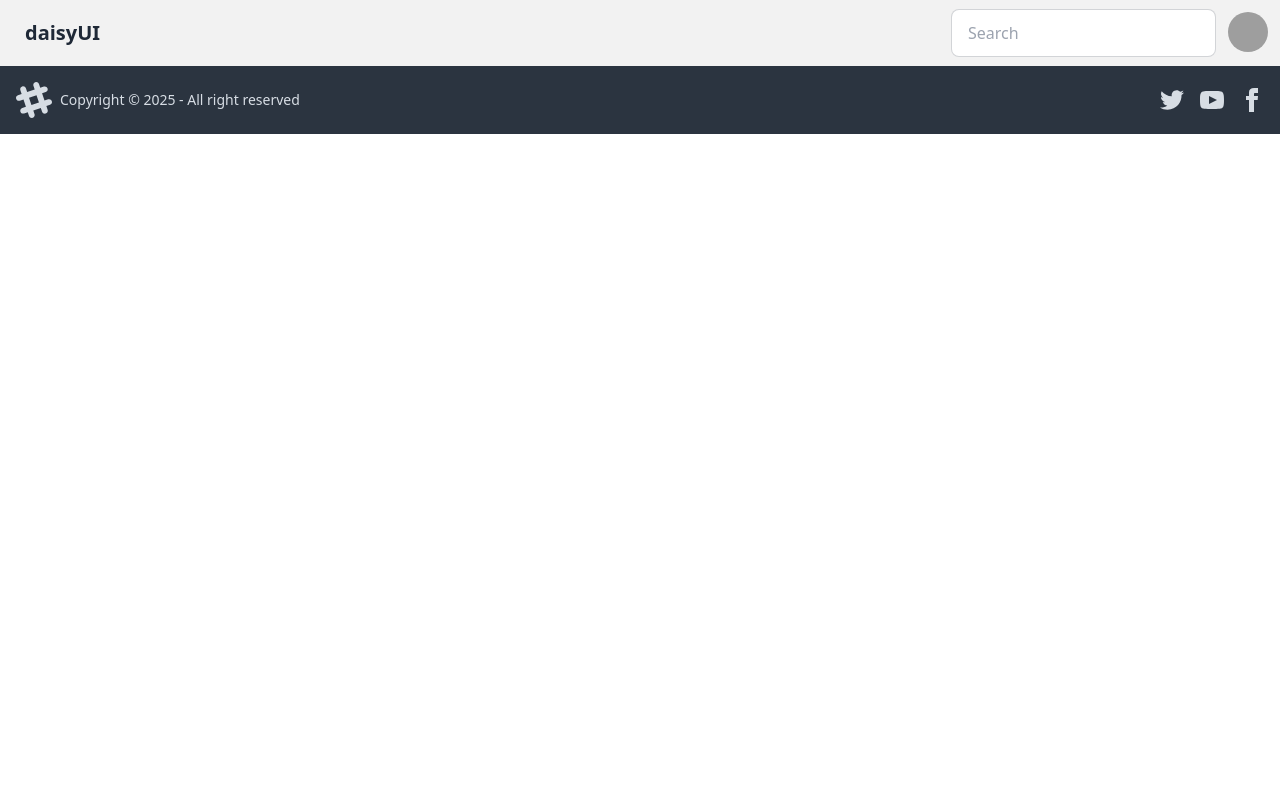
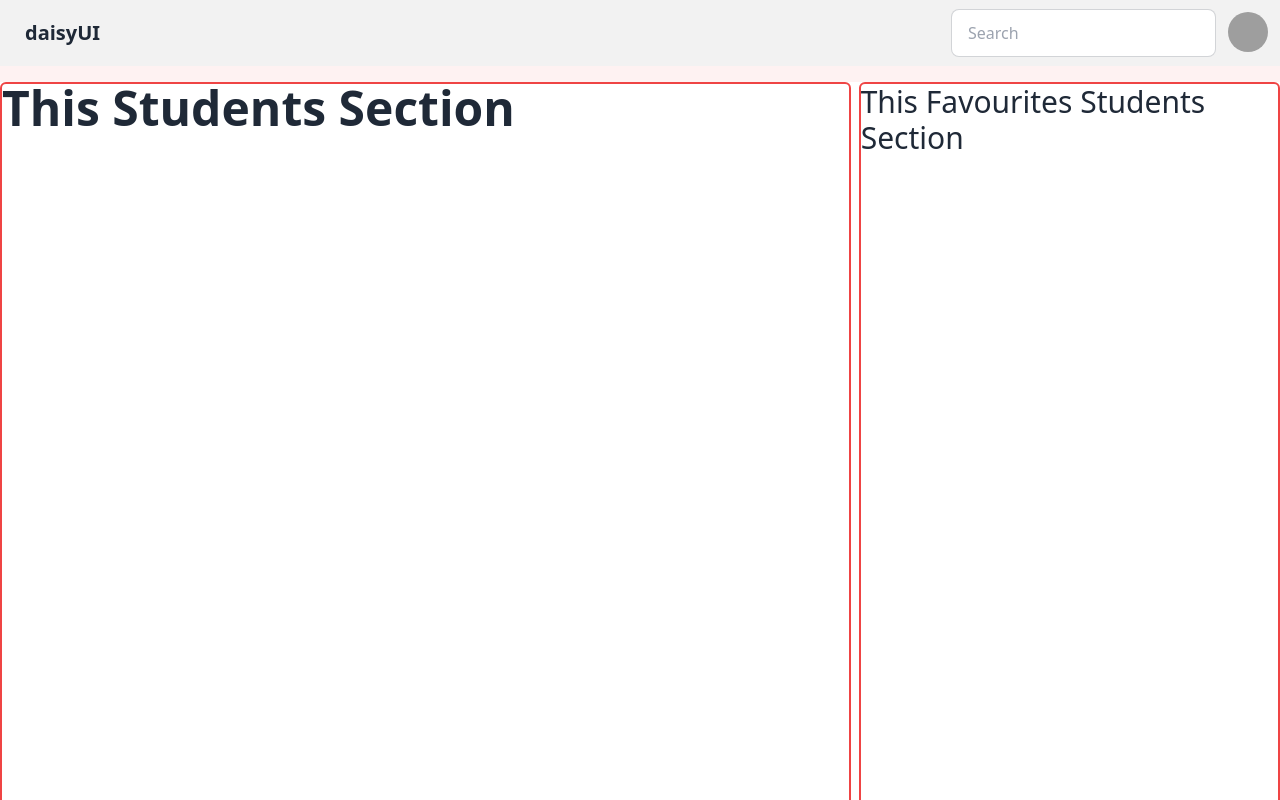
Before and after one commit to mh-shihan/react-core-concepts-recap, a React (Vite) app: page / in a window 1280 px wide. Shown: the top 800 px of the page. Built offline with nearby package versions, Linux system fonts and the light colour scheme; grey boxes are pictures that could not be loaded.

Commit message:
Desing the main seciton

```diff
--- a/src/App.jsx
+++ b/src/App.jsx
@@ -1,11 +1,21 @@
+import Favourites from "./components/favourites/Favourites";
 import Footer from "./components/footer/Footer";
 import Navbar from "./components/navbar/Navbar";
+import Students from "./components/students/Students";
 
 function App() {
   return (
     <>
-      <body>
+      <body className="bg-red-50">
         <Navbar></Navbar>
+        <main className="max-w-screen-xl mx-auto bg-white  min-h-screen grid grid-cols-9 gap-2 my-4">
+          <div className="col-span-6  border-2 border-red-500 rounded-md">
+            <Students></Students>
+          </div>
+          <div className="col-span-3 border-2 border-red-500 rounded-md">
+            <Favourites></Favourites>
+          </div>
+        </main>
 
         <Footer></Footer>
       </body>
--- /dev/null
+++ b/src/components/favourites/Favourites.jsx
@@ -0,0 +1,9 @@
+const Favourites = () => {
+  return (
+    <div>
+      <h1 className="text-3xl">This Favourites Students Section</h1>
+    </div>
+  );
+};
+
+export default Favourites;
--- /dev/null
+++ b/src/components/students/Students.jsx
@@ -0,0 +1,9 @@
+const Students = () => {
+  return (
+    <div>
+      <h2 className="text-5xl font-bold">This Students Section</h2>
+    </div>
+  );
+};
+
+export default Students;
```
